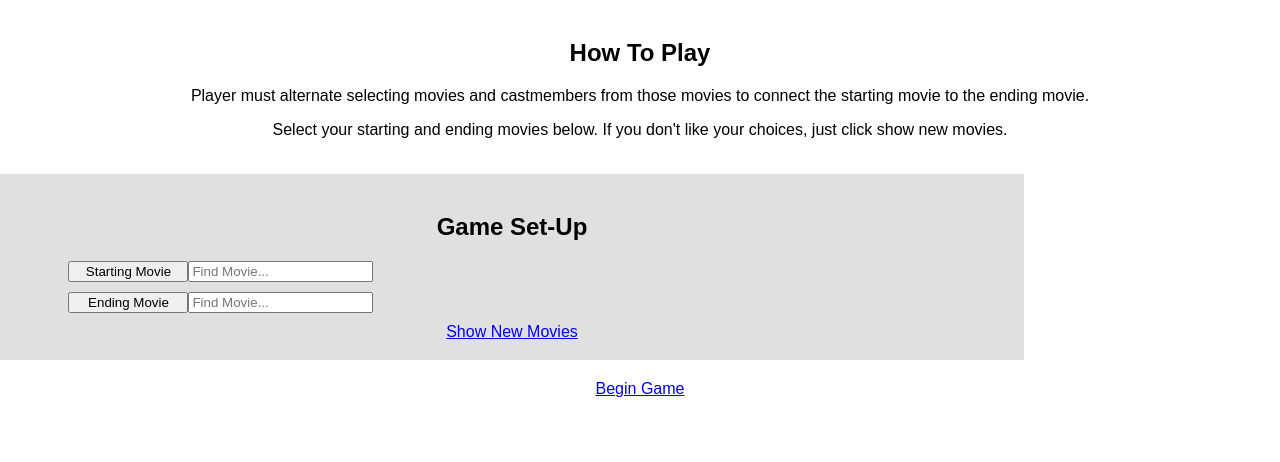
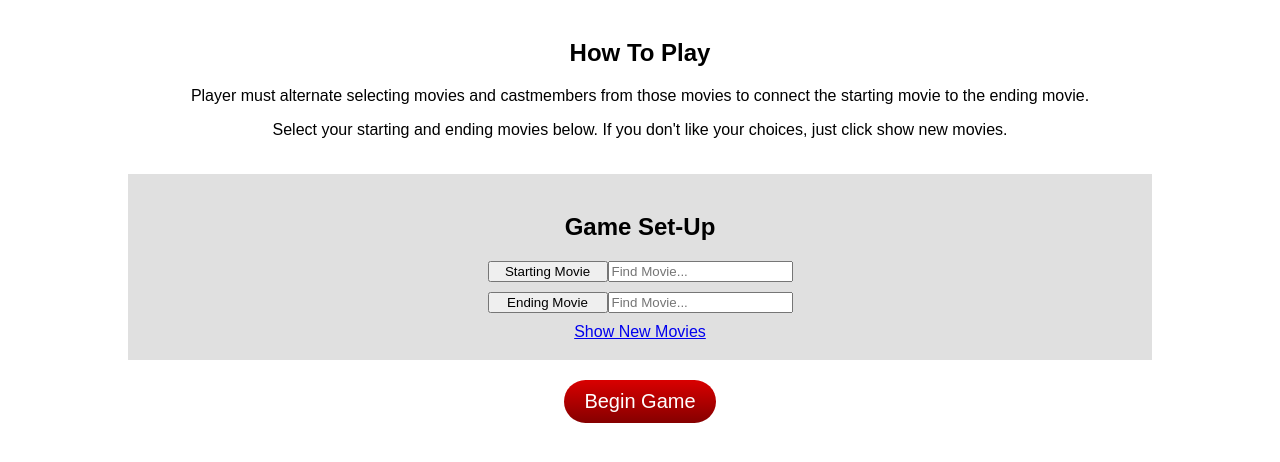
Before and after one commit to SMuyesser/themoviegame, a React (Create React App) app: page /setup in a window 1280 px wide. Shown: the top 462 px of the page. Built offline with nearby package versions, Linux system fonts and the light colour scheme.

Commit message:
empty reducer and store added

```diff
--- a/src/components/game.js
+++ b/src/components/game.js
@@ -6,7 +6,7 @@ export default function Game(props) {
     return (
         <div className="game">
 			<div className="game-row">
-				<div class="col-lg-6 guess movie">
+				<div className="col-lg-6 guess movie">
 					<div className="input-group">
 						<h1 className="game-text">Movie</h1>
 					</div>
--- a/src/components/main.css
+++ b/src/components/main.css
@@ -46,6 +46,10 @@ div.col-lg-6 {
 	margin-right: auto;
 }
 
+.input-group {
+	text-align: center;
+}
+
 button.start-movie-btn,
 button.end-movie-btn {
 	width: 120px;
@@ -59,6 +63,8 @@ div.game-setup-page {
 	background-color: #E0E0E0;
 	width:80%;
 	padding: 1.5%;
+	margin-left: auto;
+	margin-right: auto;
 }
 
 a.show-new-movies-btn {
@@ -132,3 +138,30 @@ div.game-page-btn a {
 	height: 45px;
 	margin-top: 15px;
 }
+
+.btn {
+  background: #d90000;
+  background-image: -webkit-linear-gradient(top, #d90000, #850000);
+  background-image: -moz-linear-gradient(top, #d90000, #850000);
+  background-image: -ms-linear-gradient(top, #d90000, #850000);
+  background-image: -o-linear-gradient(top, #d90000, #850000);
+  background-image: linear-gradient(to bottom, #d90000, #850000);
+  -webkit-border-radius: 28;
+  -moz-border-radius: 28;
+  border-radius: 28px;
+  font-family: Arial;
+  color: #ffffff;
+  font-size: 20px;
+  padding: 10px 20px 10px 20px;
+  text-decoration: none;
+}
+
+.btn:hover {
+  background: #ff0000;
+  background-image: -webkit-linear-gradient(top, #ff0000, #db0404);
+  background-image: -moz-linear-gradient(top, #ff0000, #db0404);
+  background-image: -ms-linear-gradient(top, #ff0000, #db0404);
+  background-image: -o-linear-gradient(top, #ff0000, #db0404);
+  background-image: linear-gradient(to bottom, #ff0000, #db0404);
+  text-decoration: none;
+}
--- a/src/components/setup.js
+++ b/src/components/setup.js
@@ -16,7 +16,7 @@ export default function Setup(props) {
 					<div className="col-lg-6">
 						<div className="input-group">
 							<span className="input-group-btn">
-								<button className="btn btn-default start-movie-btn" type="button">Starting Movie</button>
+								<button className="start-movie-btn" type="button">Starting Movie</button>
 							</span>
 							<input type="text" className="form-control" placeholder="Find Movie..."></input>
 						</div>
@@ -26,13 +26,13 @@ export default function Setup(props) {
 					<div className="col-lg-6">
 						<div className="input-group">
 							<span className="input-group-btn">
-								<button className="btn btn-default end-movie-btn" type="button">Ending Movie</button>
+								<button className="end-movie-btn" type="button">Ending Movie</button>
 							</span>
 							<input type="text" className="form-control" placeholder="Find Movie..."></input>
 						</div>
 					</div>
 				</div>
-				<a className="btn btn-default btn-lg show-new-movies-btn" href="wireframe-game-page.html" role="button">Show New Movies</a>
+				<a className="show-new-movies-btn" href="wireframe-game-page.html" role="button">Show New Movies</a>
 			</div>
 			<div className="game-setup-page-begin-btn">
 				<a className="btn btn-danger btn-lg begin-game-btn" href="/game" role="button">Begin Game</a>
--- a/src/index.js
+++ b/src/index.js
@@ -1,9 +1,17 @@
 import React from 'react';
 import ReactDOM from 'react-dom';
+import {Provider} from 'react-redux';
+
 import './index.css';
+
 import App from './components/App';
+import store from './store';
 import registerServiceWorker from './registerServiceWorker';
 
-ReactDOM.render(<App />,
-	document.getElementById('root'));
+ReactDOM.render(
+	<Provider store={store}>
+		<App />
+	</Provider>,
+	document.getElementById('root')
+	);
 registerServiceWorker();
--- /dev/null
+++ b/src/reducer.js
@@ -0,0 +1,3 @@
+export default (state, action) => {
+	return state;
+}
--- /dev/null
+++ b/src/store.js
@@ -0,0 +1,5 @@
+import {createStore} from 'redux';
+
+import reducer from './reducer';
+
+export default createStore(reducer);
```
Also changed, not shown: package.json (+4 -4 lines).
